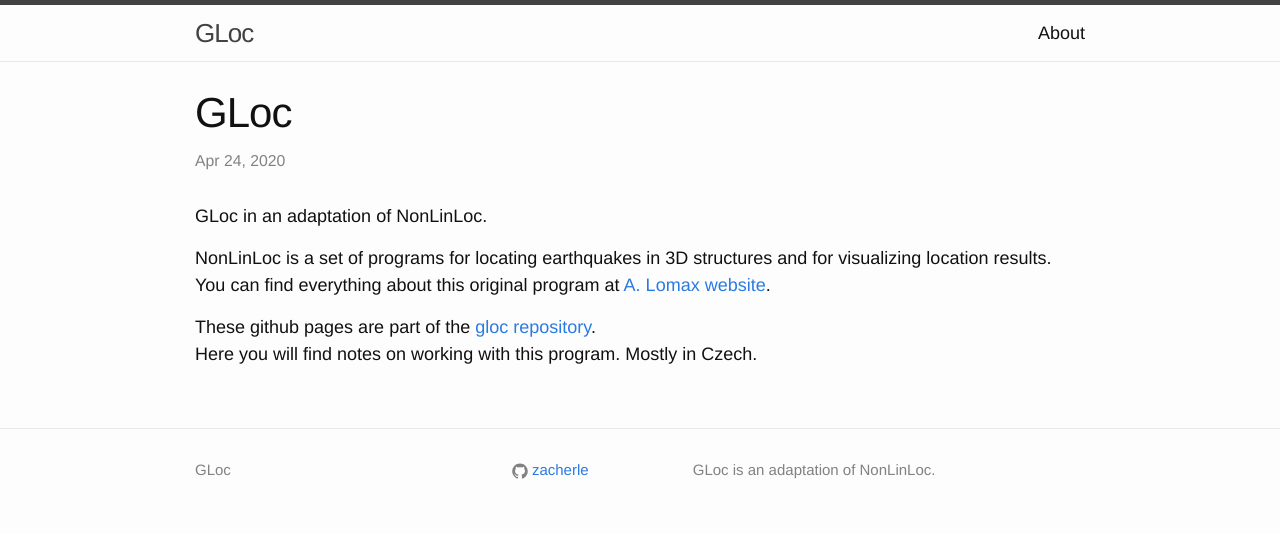
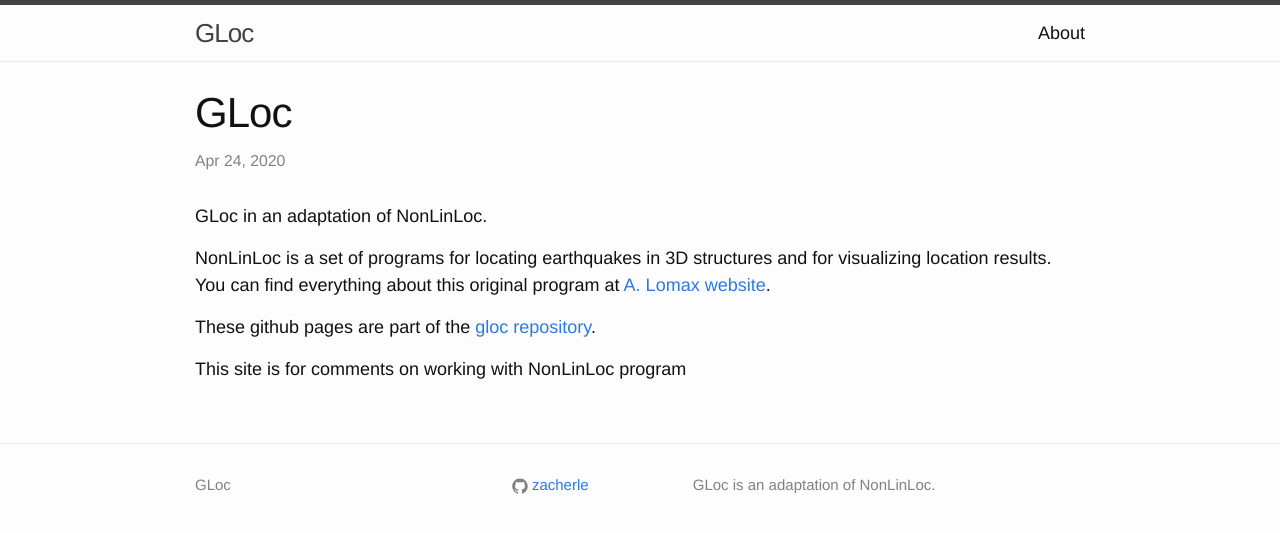
Before and after one commit to zacherle/gloc, a Jekyll site: the page built from docs/_posts/2020-04-24-GLoc.md, in a window 1280 px wide. Shown: the top 533 px of the page. Built offline with Jekyll 4.4.1, drawn with Linux system fonts in a browser that asks for light colours.

Commit message:
Add post 2020-04-08-jvsvahCMsch.md

```diff
--- a/docs/_includes/header.html
+++ b/docs/_includes/header.html
@@ -5,13 +5,6 @@
     <a class="site-title" href="{{ site.baseurl }}/">{{ site.title }}</a>
 
     <nav class="site-nav">
-      <a href="#" class="menu-icon">
-        <svg viewBox="0 0 18 15">
-          <path fill="#424242" d="M18,1.484c0,0.82-0.665,1.484-1.484,1.484H1.484C0.665,2.969,0,2.304,0,1.484l0,0C0,0.665,0.665,0,1.484,0 h15.031C17.335,0,18,0.665,18,1.484L18,1.484z"/>
-          <path fill="#424242" d="M18,7.516C18,8.335,17.335,9,16.516,9H1.484C0.665,9,0,8.335,0,7.516l0,0c0-0.82,0.665-1.484,1.484-1.484 h15.031C17.335,6.031,18,6.696,18,7.516L18,7.516z"/>
-          <path fill="#424242" d="M18,13.516C18,14.335,17.335,15,16.516,15H1.484C0.665,15,0,14.335,0,13.516l0,0 c0-0.82,0.665-1.484,1.484-1.484h15.031C17.335,12.031,18,12.696,18,13.516L18,13.516z"/>
-        </svg>
-      </a>
 
       <div class="trigger">
         {% for my_page in site.pages %}
--- a/docs/_includes/image.html
+++ b/docs/_includes/image.html
@@ -1,4 +1,4 @@
-<figure class="center-image">
+<figure>
   <img src="{{ include.url }}" alt="{{ include.description }}">
   <figcaption>{{ include.description }}</figcaption>
 </figure>
--- a/docs/_posts/2020-04-24-GLoc.md
+++ b/docs/_posts/2020-04-24-GLoc.md
@@ -2,14 +2,14 @@
 layout: post
 title:  "GLoc"
 date:   2020-04-24 21:00:00 +0200
-categories: gloc
+categories: []
 ---
 
 GLoc in an adaptation of NonLinLoc.
 
 NonLinLoc is a set of programs for locating earthquakes in 3D structures and for visualizing location results.
-You can find everything about this original program at [A. Lomax website](http://alomax.free.fr/nlloc/).
+You can find everything about this original program at [A. Lomax website](http://alomax.free.fr/nlloc/){: target="_blank"}.
 
-These github pages are part of the [gloc repository](https://github.com/zacherle/gloc).
-Here you will find notes on working with this program.
-Mostly in Czech.
+These github pages are part of the [gloc repository](https://github.com/zacherle/gloc){: target="_blank"}.
+
+This site is for comments on working with NonLinLoc program
--- a/docs/_sass/_layout.scss
+++ b/docs/_sass/_layout.scss
@@ -241,8 +241,13 @@
     }
 }
 
-.center-image
-{
+.center-image img {
     margin: 0 auto;
-    display: block;
+    position: relative;
 }
+
+.center-image figcaption {
+    margin: 0 auto;
+    position: relative;
+    text-align: center;
+}
```
Also changed, not shown: docs/_posts/2020-04-26-Grid.md (+41 -24 lines), docs/_posts/2020-04-28-jvsvahCMSch.md (added, +100 -0 lines), docs/about.md (+4 -4 lines), README.md, docs/img/grid_img1.png, docs/img/jvsvahCMsch_img1.png (added), docs/img/jvsvahCMsch_img2.png (added).
